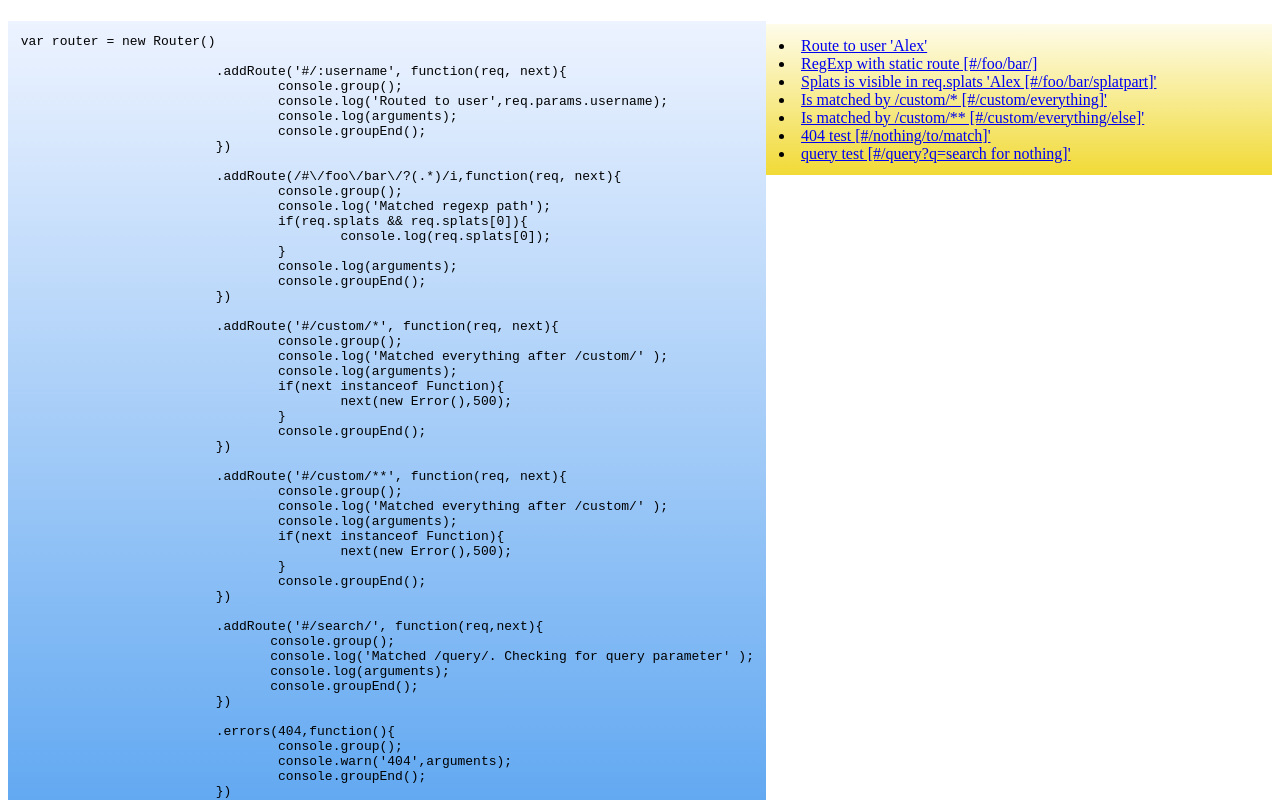
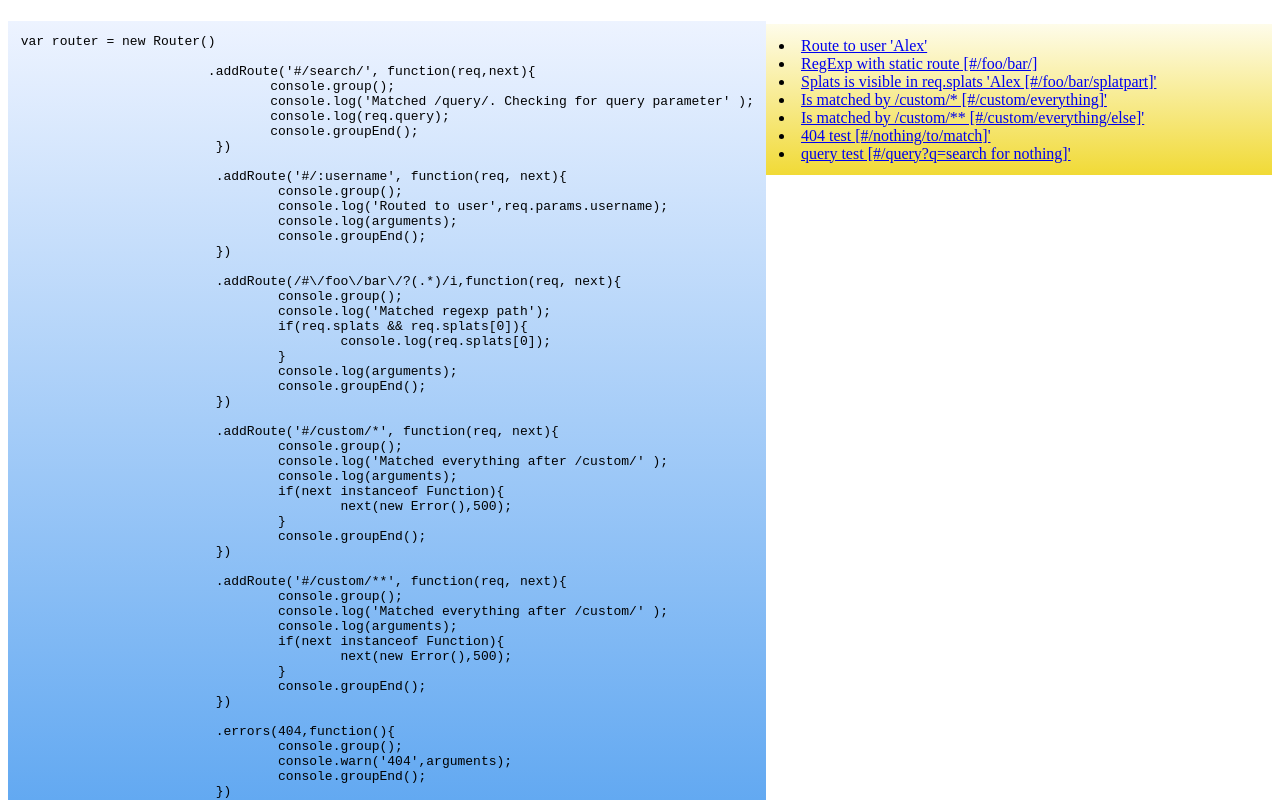
Before and after one commit to ramiel/router.js, a plain HTML site: page examples/index.html in a window 1280 px wide. Shown: the top 800 px of the page. Drawn offline with nearby package versions, Linux system fonts and the light colour scheme.

Commit message:
Fixed example text

```diff
--- a/examples/index.html
+++ b/examples/index.html
@@ -112,6 +112,13 @@ filter: progid:DXImageTransform.Microsoft.gradient( startColorstr='#fefcea', end
 <pre>
 var router = new Router()
 
+			.addRoute('#/search/', function(req,next){
+			 	console.group();
+			 	console.log('Matched /query/. Checking for query parameter' );
+			 	console.log(req.query);
+			 	console.groupEnd();
+			 })
+
 			 .addRoute('#/:username', function(req, next){
 				 console.group();
 				 console.log('Routed to user',req.params.username);
@@ -147,13 +154,6 @@ var router = new Router()
 					 next(new Error(),500);
 				 }
 				 console.groupEnd();
-			 })
-
-			 .addRoute('#/search/', function(req,next){
-			 	console.group();
-			 	console.log('Matched /query/. Checking for query parameter' );
-			 	console.log(arguments);
-			 	console.groupEnd();
 			 })
 
 			 .errors(404,function(){
```
